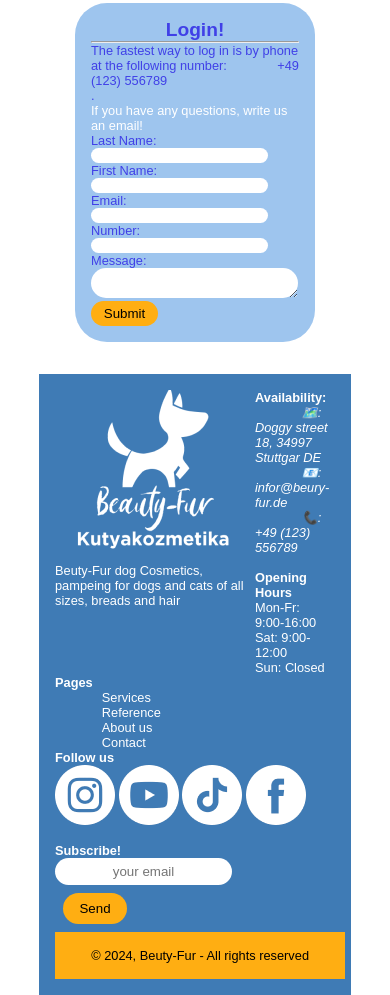
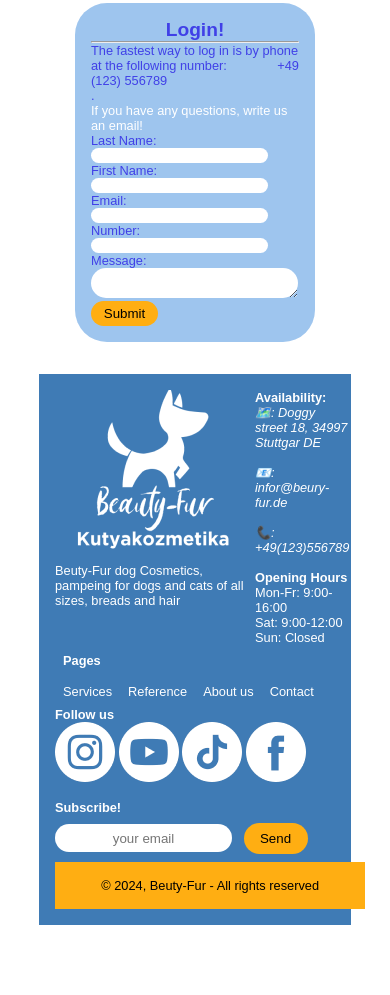
Before and after one commit to AlexJaegerPena/pawsome-pets, a plain HTML site: page index.html in a window 390 px wide. Shown: the part 4915-5910 px from the top of the page. After the commit the page ends 5840 px from the top, so only its background shows below. Drawn offline with Linux system fonts and the light colour scheme.

Commit message:
Final changes have applied to the section 8, 9 and 10

```diff
--- a/index.html
+++ b/index.html
@@ -345,10 +345,9 @@
       <section class="footer-sections">
         <h4>Availability:</h4>
         <address class="address">
-          <a id="a1" href="#">Doggy street 18, 34997 Stuttgar DE</a> <br />
-          <a id="a2" href="mailto:info@beury-fur.de">infor@beury-fur.de</a>
-          <br />
-          <a id="a3" href="tel:+49123456789">+49 (123) 556789</a>
+          <a id="a1" href="#">Doggy street 18, 34997 Stuttgar DE</a> <br/><br>
+          <a id="a2" href="mailto:info@beury-fur.de">infor@beury-fur.de</a><br/><br>
+          <a id="a3" href="tel:+49123456789">+49(123)556789</a><br>
         </address>
         <br />
         <div>
@@ -360,7 +359,7 @@
       </section>
 
       <section class="footer-sections foot-navigation">
-        <h4>Pages</h4>
+        <h4 style="padding: 0.5rem;">Pages</h4>
         <ul class="pages">
           <li><a href="#">Services</a></li>
           <li><a href="#">Reference</a></li>
@@ -393,7 +392,7 @@
         <div class="form-foot">
           <h4>Subscribe!</h4>
           <form id="form10-1">
-            <input type="email" placeholder="your email" id="foot-inp" /><br />
+            <input type="email" placeholder="your email" id="foot-inp" />
             <input type="submit" value="Send" id="foot-sub" />
           </form>
         </div>
--- a/style.css
+++ b/style.css
@@ -527,7 +527,7 @@ address > #a3::before {
   text-decoration: none;
 }
 
-.address a:hover {
+.address li:hover {
   text-decoration: underline;
 }
 
@@ -537,6 +537,9 @@ address > #a3::before {
 .pages a {
   color: white;
   text-decoration: none;
+}
+.pages li{
+  padding: 0.5rem;
 }
 
 .pages a:hover {
@@ -574,6 +577,12 @@ address > #a3::before {
   font-size: 0.8em;
 }
 
+.pages a, .address a{
+  margin-left: 0;
+  margin-top: 0;
+
+}
+
 .section9 {
   display: flex;
   flex-wrap: wrap;
@@ -584,8 +593,7 @@ address > #a3::before {
   align-items: center;
 }
 
-.section9-1 {
-}
+
 .section9-1 img {
   margin: 0 auto;
   max-width: 30rem;
@@ -666,8 +674,13 @@ textarea {
   .section10 {
     grid-template-columns: 1fr 1fr;
   }
-  .footer-flex,
-  .foot-navigation {
+  .foot-navigation{
     grid-column: 1/5;
   }
+  .pages {
+    display: flex;
+  }
+  #foot-sub {
+    display: inline;
+  }
 }
```
